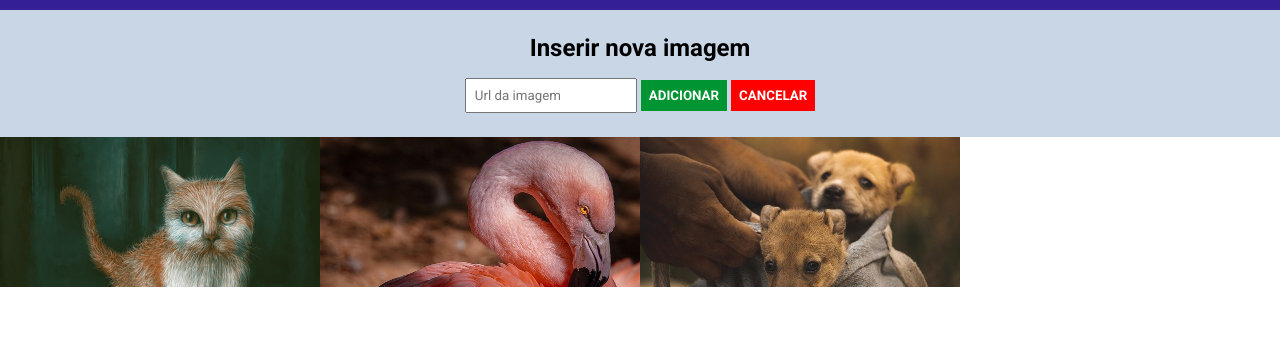
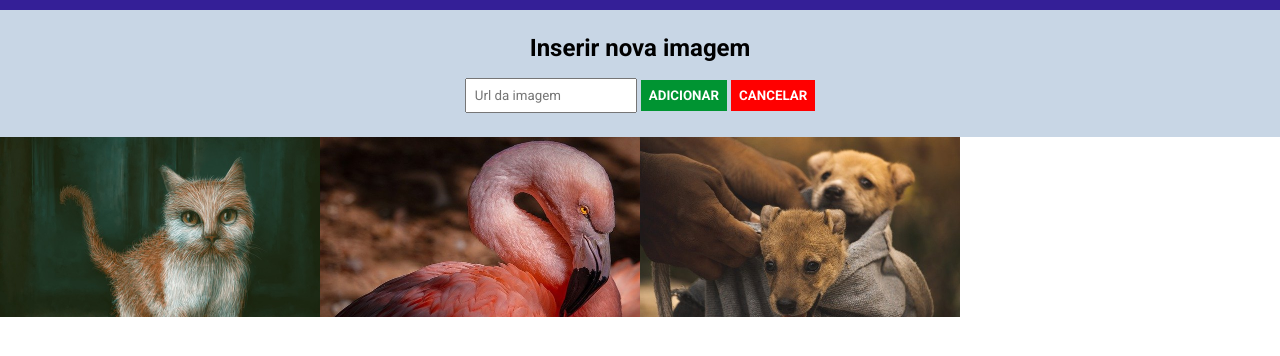
Before and after one commit to Diegopkj-d/jquery-galeria-fotos, a plain HTML site: page index.html in a window 1280 px wide. Shown: the part 76-432 px from the top of the page. Drawn offline with nearby package versions, Linux system fonts and the light colour scheme.

Commit message:
max-height 180px

```diff
--- a/main.css
+++ b/main.css
@@ -56,7 +56,7 @@ ul li {
     max-width: 25%;
     list-style: none;
     position: relative;
-    max-height: 150px;
+    max-height: 180px;
     overflow-y: hidden;
 }
 
```
